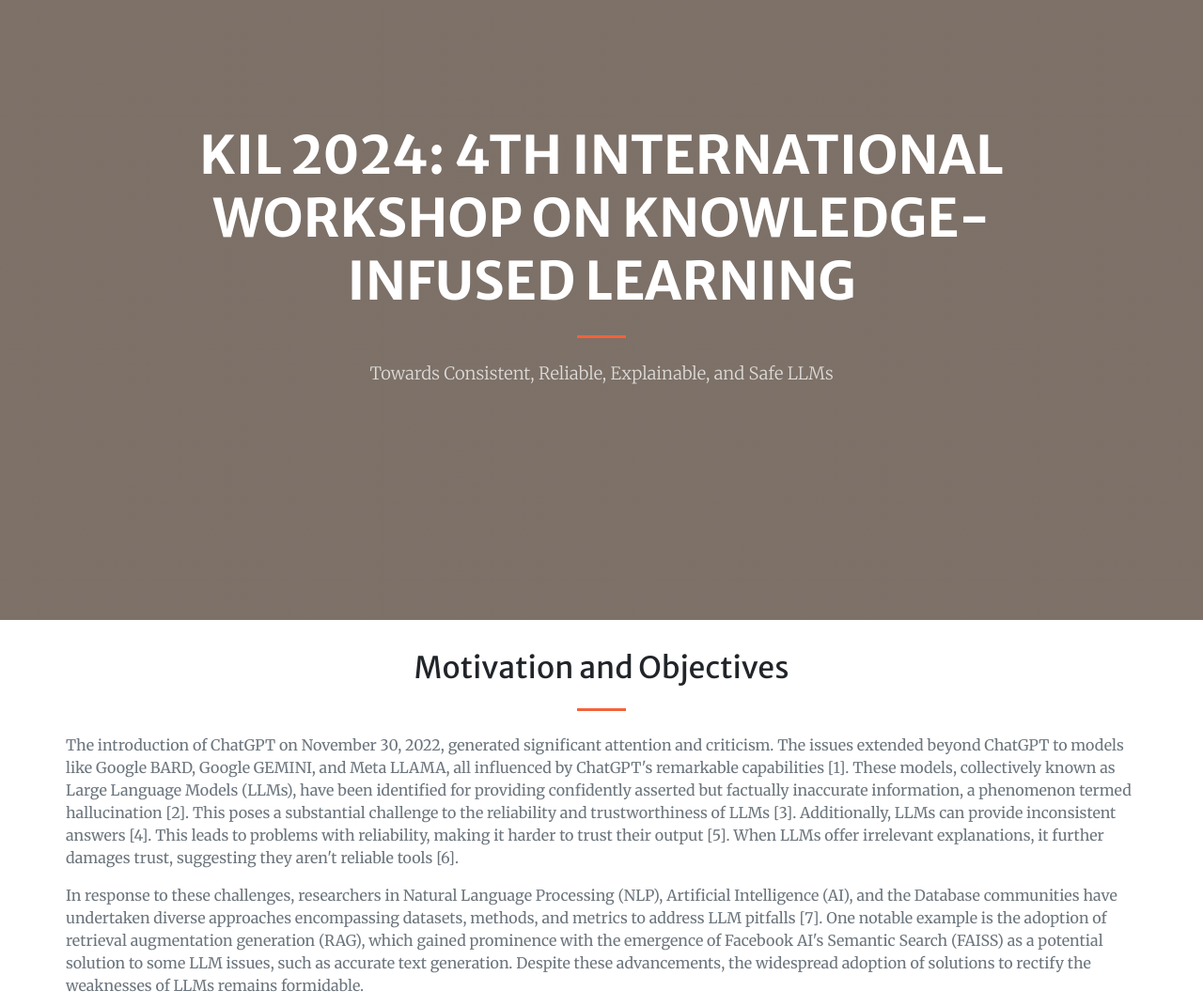
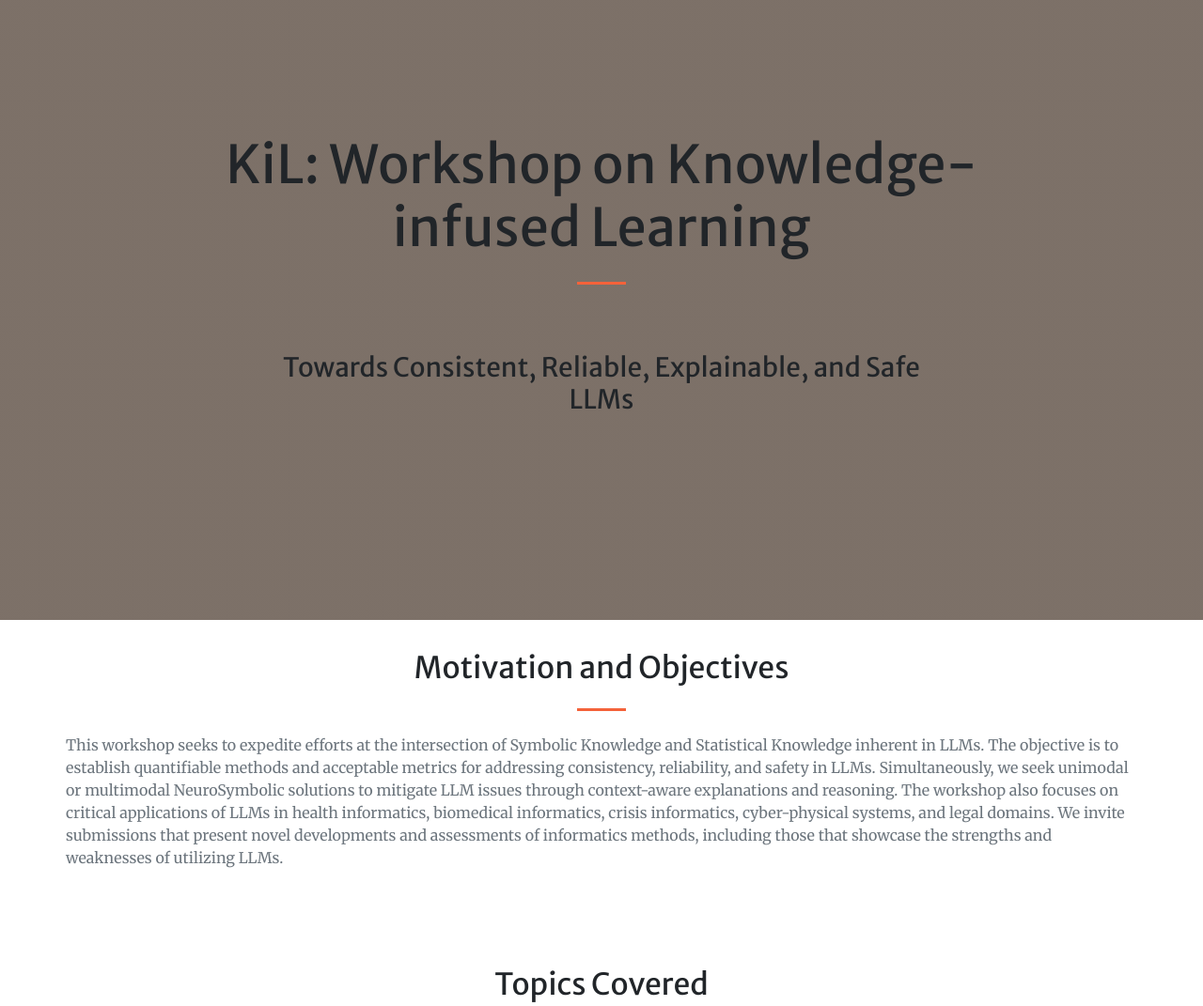
Before and after one commit to KiL-Workshop/kil-workshop.github.io, a plain HTML site: page index.html in a window 1280 px wide. Shown: the part 140-1211 px from the top of the page at 94% size. Drawn offline with nearby package versions, Linux system fonts and the light colour scheme.

Commit message:
Update index.html

```diff
--- a/index.html
+++ b/index.html
@@ -79,11 +79,11 @@
   <div class="container h-100">
     <div class="row h-100 align-items-center justify-content-center text-center">
       <div class="col-lg-10 align-self-end">
-        <h1 class="text-uppercase text-white font-weight-bold">KiL 2024: 4th International Workshop on Knowledge-infused Learning</h1>
+        <h1 class="text-uppercase text-white font-weight-bold"><h1>KiL: Workshop on Knowledge-infused Learning</h1></h1>
         <hr class="divider my-4">
       </div>
       <div class="col-lg-8 align-self-baseline">
-        <p class="text-white-75 font-weight-light mb-5">Towards Consistent, Reliable, Explainable, and Safe LLMs</p>
+        <p class="text-white-75 font-weight-light mb-5"><h3>Towards Consistent, Reliable, Explainable, and Safe LLMs</h2></p>
 
       </div>
     </div>
@@ -97,12 +97,9 @@
     <hr class="divider my-4">
     <div class="row justify-content-center">
       <div class="mb-4 text-muted">
-        <p>The introduction of ChatGPT on November 30, 2022, generated significant attention and criticism. The issues extended beyond ChatGPT to models like Google BARD, Google GEMINI, and Meta LLAMA, all influenced by ChatGPT's remarkable capabilities [1]. These models, collectively known as Large Language Models (LLMs), have been identified for providing confidently asserted but factually inaccurate information, a phenomenon termed hallucination [2]. This poses a substantial challenge to the reliability and trustworthiness of LLMs [3]. Additionally, LLMs can provide inconsistent answers [4]. This leads to problems with reliability, making it harder to trust their output [5].  When LLMs offer irrelevant explanations, it further damages trust, suggesting they aren't reliable tools [6].</p>
-
-<p>In response to these challenges, researchers in Natural Language Processing (NLP), Artificial Intelligence (AI), and the Database communities have undertaken diverse approaches encompassing datasets, methods, and metrics to address LLM pitfalls [7]. One notable example is the adoption of retrieval augmentation generation (RAG), which gained prominence with the emergence of Facebook AI's Semantic Search (FAISS) as a potential solution to some LLM issues, such as accurate text generation. Despite these advancements, the widespread adoption of solutions to rectify the weaknesses of LLMs remains formidable.</p>
-
-<p>This workshop seeks to expedite efforts at the intersection of Symbolic Knowledge and Statistical Knowledge inherent in LLMs. The objective is to establish quantifiable methods and acceptable metrics for addressing consistency, reliability, and safety in LLMs. Simultaneously, we seek unimodal or multimodal NeuroSymbolic solutions to mitigate LLM issues through context-aware explanations and reasoning. The workshop also focuses on critical applications of LLMs in health informatics, biomedical informatics, crisis informatics, cyber-physical systems, and legal domains. We invite submissions that present novel developments and assessments of informatics methods, including those that showcase the strengths and weaknesses of utilizing LLMs.</p>
-</div>
+      <p>This workshop seeks to expedite efforts at the intersection of Symbolic Knowledge and Statistical Knowledge inherent in LLMs. The objective is to establish quantifiable methods and acceptable metrics for addressing consistency, reliability, and safety in LLMs. Simultaneously, we seek unimodal or multimodal NeuroSymbolic solutions to mitigate LLM issues through context-aware explanations and reasoning. The workshop also focuses on critical applications of LLMs in health informatics, biomedical informatics, crisis informatics, cyber-physical systems, and legal domains. We invite submissions that present novel developments and assessments of informatics methods, including those that showcase the strengths and weaknesses of utilizing LLMs.
+</p>
+      </div>
 </div>
 </div>
 </section>
```
